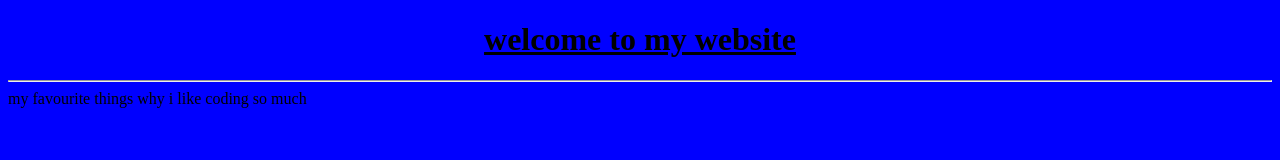
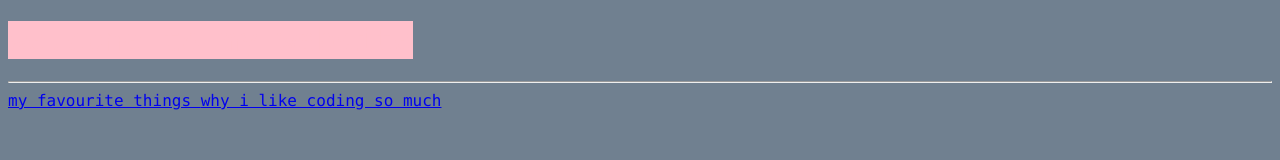
Before and after one commit to carrieval/carrieval.github.io, a plain HTML site: page about.html in a window 1280 px wide. Drawn offline with Linux system fonts and the light colour scheme.

Commit message:
added link to css

```diff
--- a/about.html
+++ b/about.html
@@ -2,7 +2,7 @@
 <html>
   <head>
     <title> random title </title>
-    <link rel="stylesheet" type="text/css" href="poop.css"/>
+    <link rel="stylesheet" type="text/css" href="main.css"/>
   <meta name="viewport" blah />
   </head>
   <body>
```
